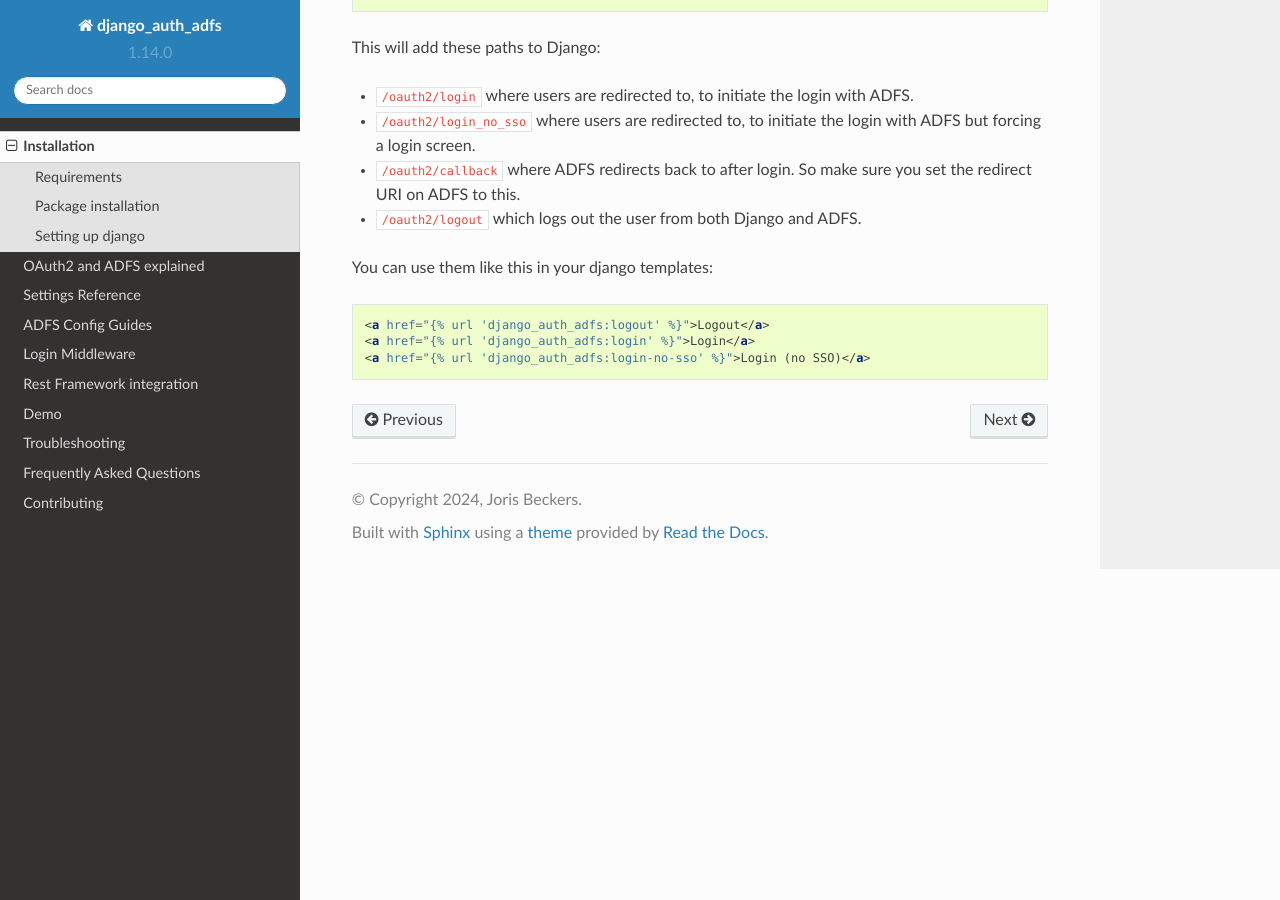
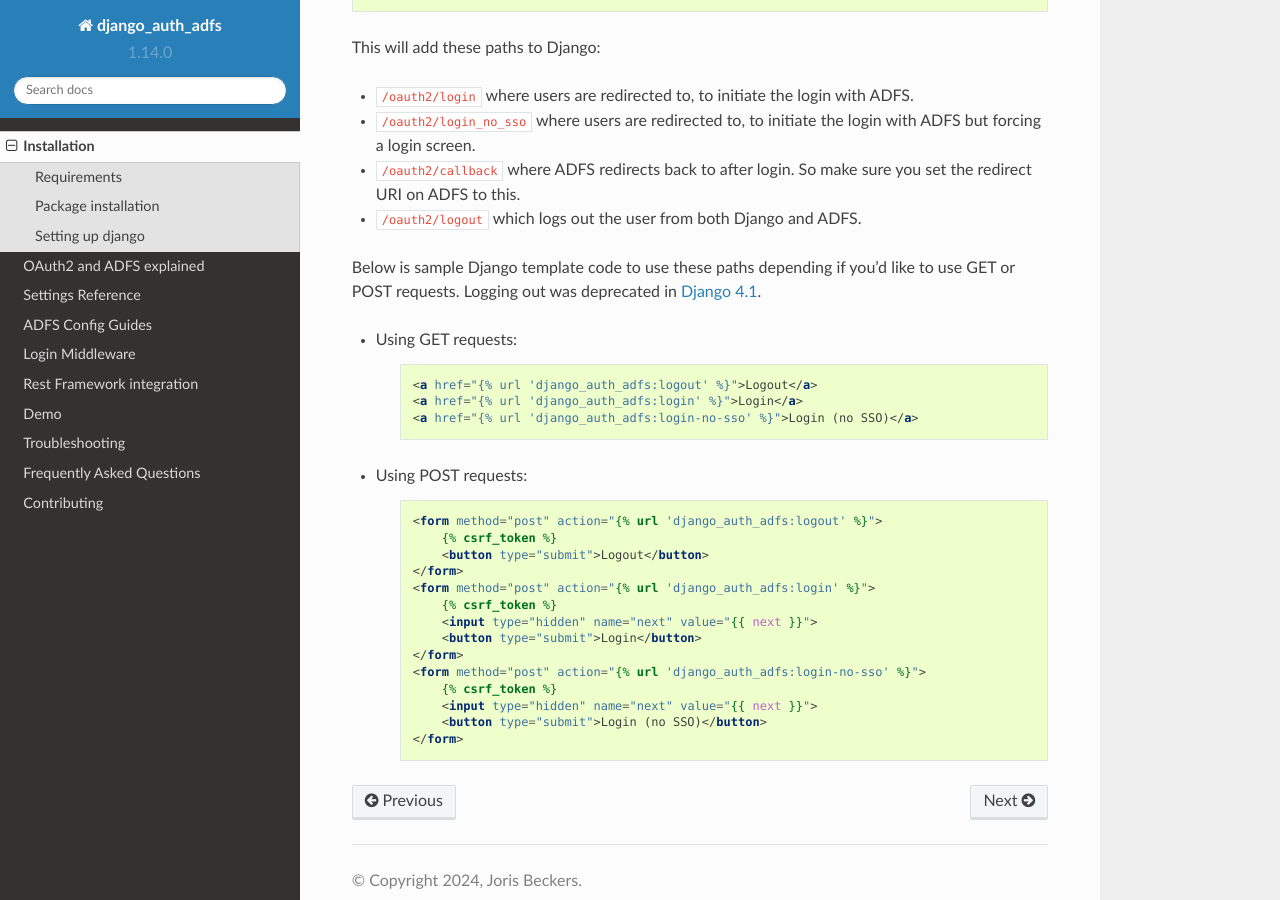
Before and after one commit to snok/django-auth-adfs, a Sphinx documentation site: the page built from docs/install.rst, in a window 1280 px wide and 900 px high, scrolled down 1954 px. Built offline with Sphinx 7.4.7 and the Read the Docs theme 2.0.0, drawn with Linux system fonts in a browser that asks for light colours; pages that are not in the unit, such as notebooks, are missing from menus.

Commit message:
Added: Implementation of POST login and logout (#345)
* Added: Implementation of POST login and logout

* Fixed: Line length based on rule E501

* Improve formatting of django template integration docs.


Co-authored-by: simon-spier0 <>

```diff
--- a/docs/install.rst
+++ b/docs/install.rst
@@ -102,10 +102,33 @@ This will add these paths to Django:
 * ``/oauth2/callback`` where ADFS redirects back to after login. So make sure you set the redirect URI on ADFS to this.
 * ``/oauth2/logout`` which logs out the user from both Django and ADFS.
 
-You can use them like this in your django templates:
+Below is sample Django template code to use these paths depending if
+you'd like to use GET or POST requests. Logging out was deprecated in
+`Django 4.1 <https://docs.djangoproject.com/en/5.1/releases/4.1/#features-deprecated-in-4-1>`_.
 
-.. code-block:: html
+- Using GET requests:
 
-    <a href="{% url 'django_auth_adfs:logout' %}">Logout</a>
-    <a href="{% url 'django_auth_adfs:login' %}">Login</a>
-    <a href="{% url 'django_auth_adfs:login-no-sso' %}">Login (no SSO)</a>
+    .. code-block:: html
+
+        <a href="{% url 'django_auth_adfs:logout' %}">Logout</a>
+        <a href="{% url 'django_auth_adfs:login' %}">Login</a>
+        <a href="{% url 'django_auth_adfs:login-no-sso' %}">Login (no SSO)</a>
+
+- Using POST requests:
+
+    .. code-block:: html+django
+
+        <form method="post" action="{% url 'django_auth_adfs:logout' %}">
+            {% csrf_token %}
+            <button type="submit">Logout</button>
+        </form>
+        <form method="post" action="{% url 'django_auth_adfs:login' %}">
+            {% csrf_token %}
+            <input type="hidden" name="next" value="{{ next }}">
+            <button type="submit">Login</button>
+        </form>
+        <form method="post" action="{% url 'django_auth_adfs:login-no-sso' %}">
+            {% csrf_token %}
+            <input type="hidden" name="next" value="{{ next }}">
+            <button type="submit">Login (no SSO)</button>
+        </form>
```
Also changed, not shown: README.rst (+28 -5 lines), 2 other files.
